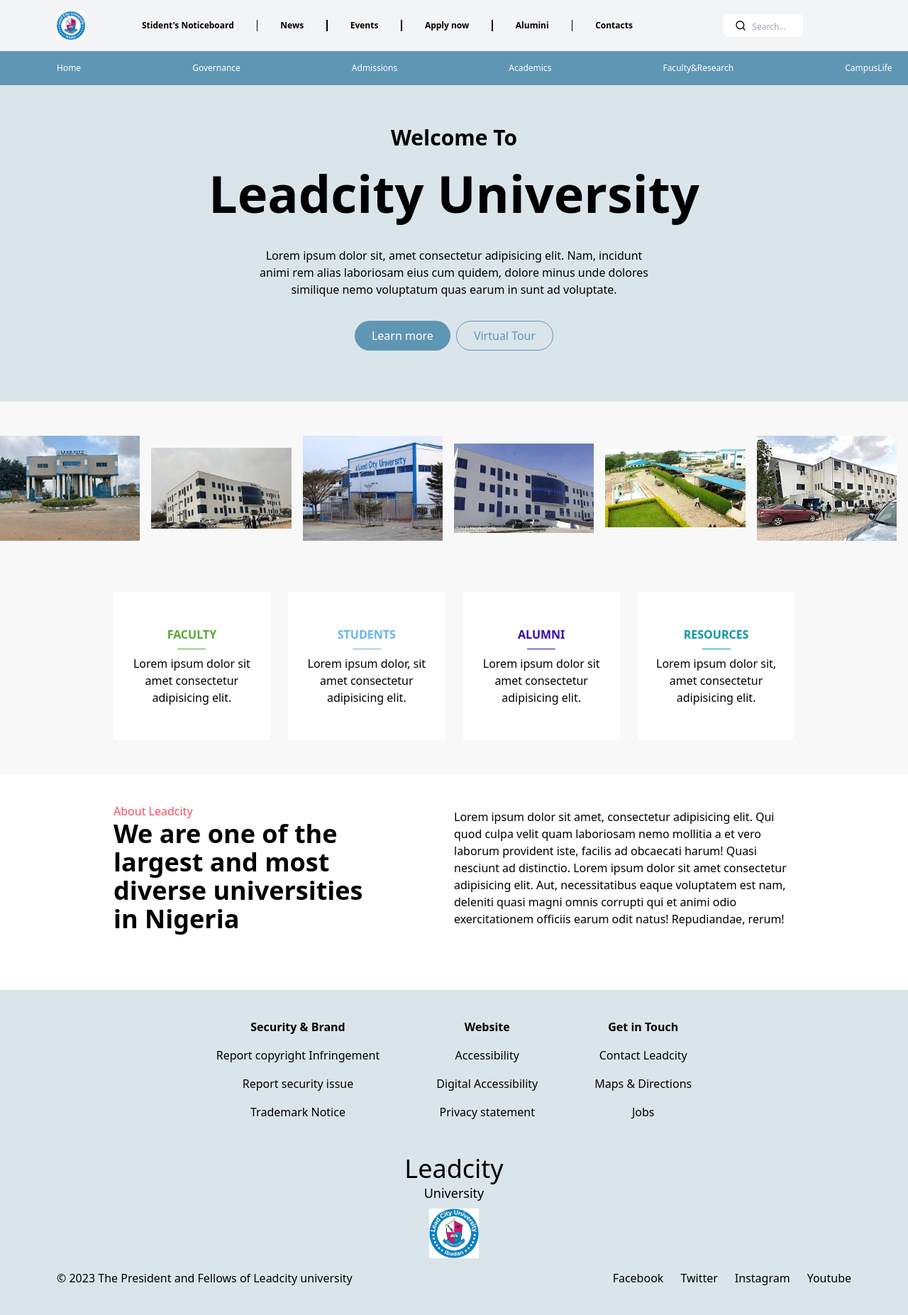
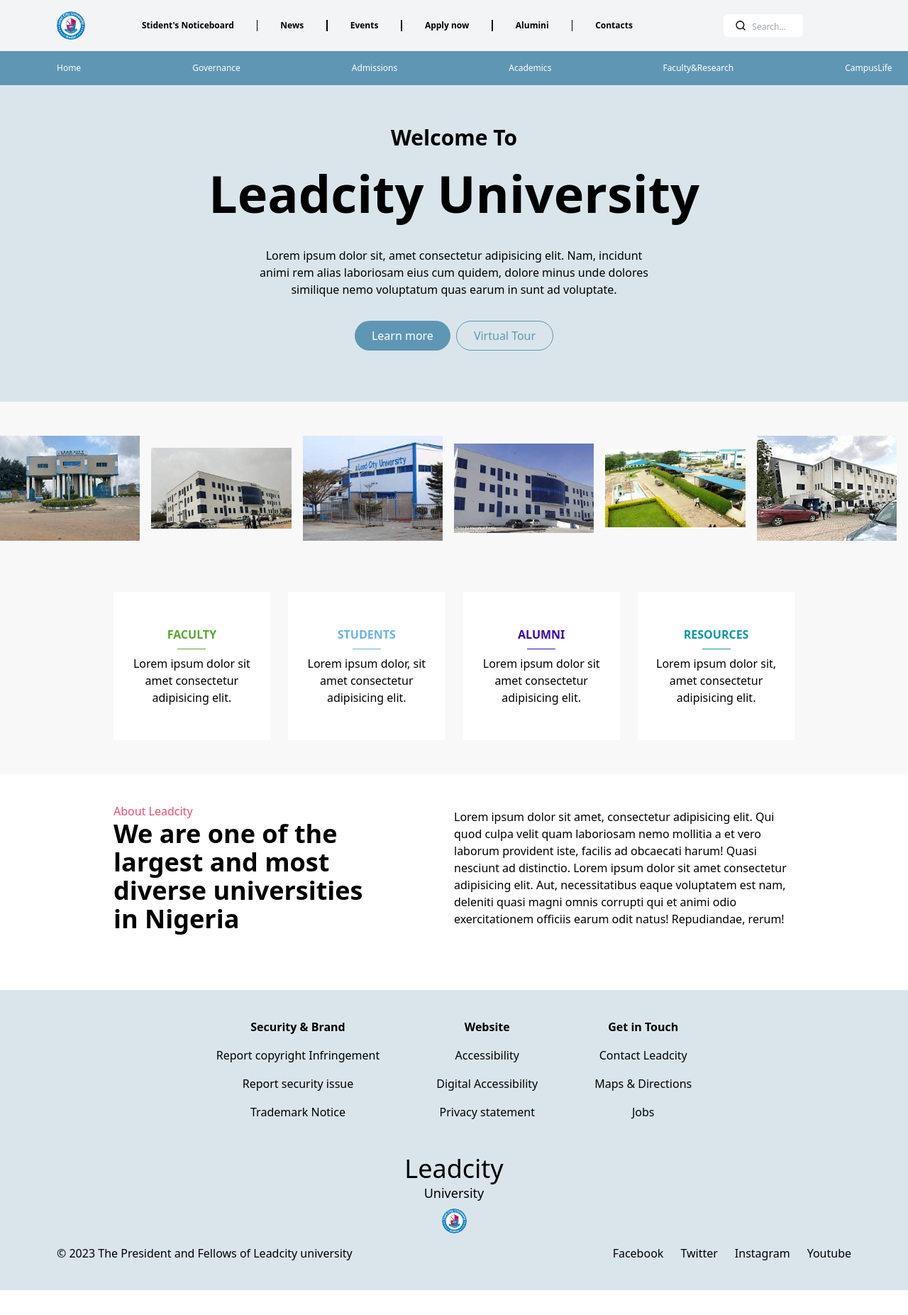
Before and after one commit to Davidthecode/schoolLandingPage, a Next.js app: page / in a window 1280 px wide. Shown: the whole page at 71% size. After the commit the page ends 1818 px from the top, so only its background shows below. Built offline with nearby package versions, Linux system fonts and the light colour scheme.

Commit message:
made changes

```diff
--- a/src/app/components/footer.tsx
+++ b/src/app/components/footer.tsx
@@ -30,7 +30,7 @@
                     <p className='pb-2 text-lg'>University</p>
                 </div>
                 <div>
-                    <Image src={leadcity} alt='leadcity' width={70} height={70} />
+                    <Image src={leadcity} alt='leadcity' width={35} height={35} className='rounded-full' />
                 </div>
             </div>
             <div className='flex justify-between items-center px-20 pt-4 extrasmallTablet:flex-col extrasmallTablet:space-y-4 smallScreen:flex-col smallScreen:my-4'>
--- a/src/app/components/navbar.tsx
+++ b/src/app/components/navbar.tsx
@@ -7,7 +7,7 @@
     return (
         <nav className="flex items-center smallScreen:px-8 extrasmallTablet:px-2 xl:bg-gray-100 xl:px-40 md:px-10 largeTablet:px-20 py-4 smallScreen:mb-2">
             <div className="bg-gray-100">
-                <Image src={Leadcity} alt="image" width={40} height={40} className="" />
+                <Image src={Leadcity} alt="image" width={40} height={40} className="rounded-full" />
             </div>
             <div className="mx-20 smallScreen:hidden">
                 <ul className="flex xl:space-x-12 extrasmallTablet:space-x-2 largeTablet:space-x-8 md:space-x-4 text-xs font-semibold">
```
